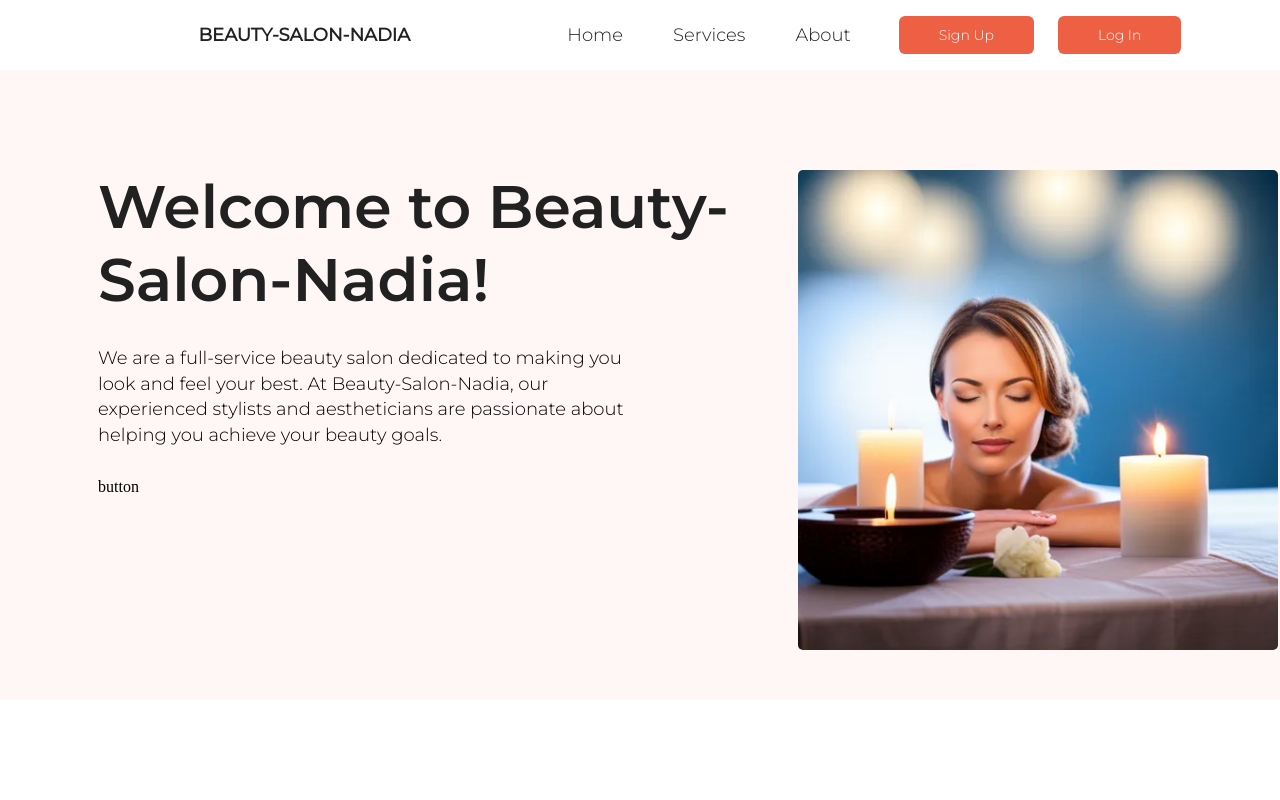
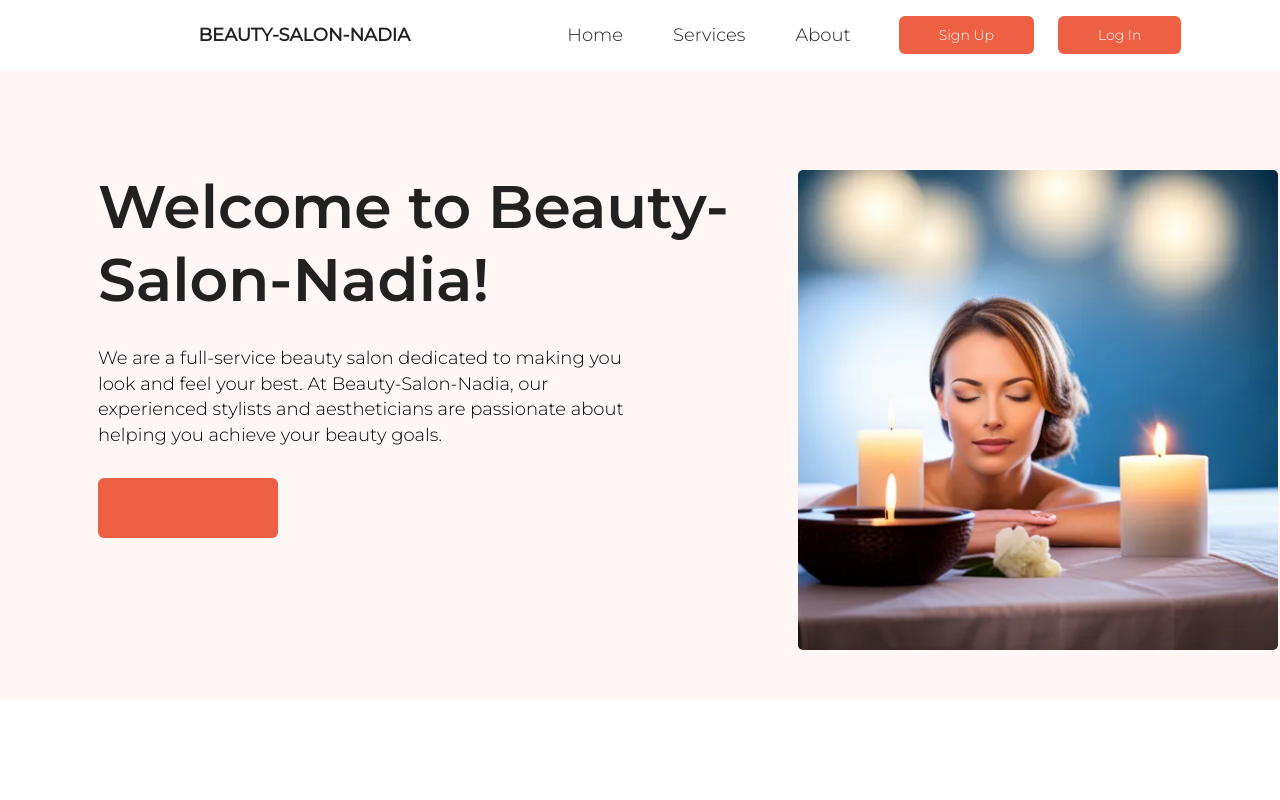
Before and after one commit to nadiahosisy/Beauty-Salon, a React (Vite) app: page /Home in a window 1280 px wide. Shown: the top 800 px of the page. Built offline with nearby package versions, Linux system fonts and the light colour scheme.

Commit message:
added a button to home page

```diff
--- a/src/pages/Home.jsx
+++ b/src/pages/Home.jsx
@@ -12,7 +12,11 @@ const Home = () => {
             aestheticians are passionate about helping you achieve your beauty
             goals.
           </div>
-          <div>button</div>
+          <div className="btn-all-services-div">
+            <a className="anchor-all-services">
+              <span></span>
+            </a>
+          </div>
         </div>
         <div className="jumba-right">
           <div className="jumba-right-image-div">
--- a/src/style/home-page.css
+++ b/src/style/home-page.css
@@ -58,3 +58,16 @@
 .jumba-right {
   margin-right: 10rem;
 }
+.btn-all-services-div {
+  display: flex;
+  justify-content: flex-start;
+  font-size: large;
+  max-width: 55rem;
+}
+.anchor-all-services {
+  border-radius: 6px 6px 6px 6px;
+  padding: 30px 90px 30px 90px;
+  background-color: #ee6043;
+  font-weight: 400px;
+  font-size: 140px;
+}
```
